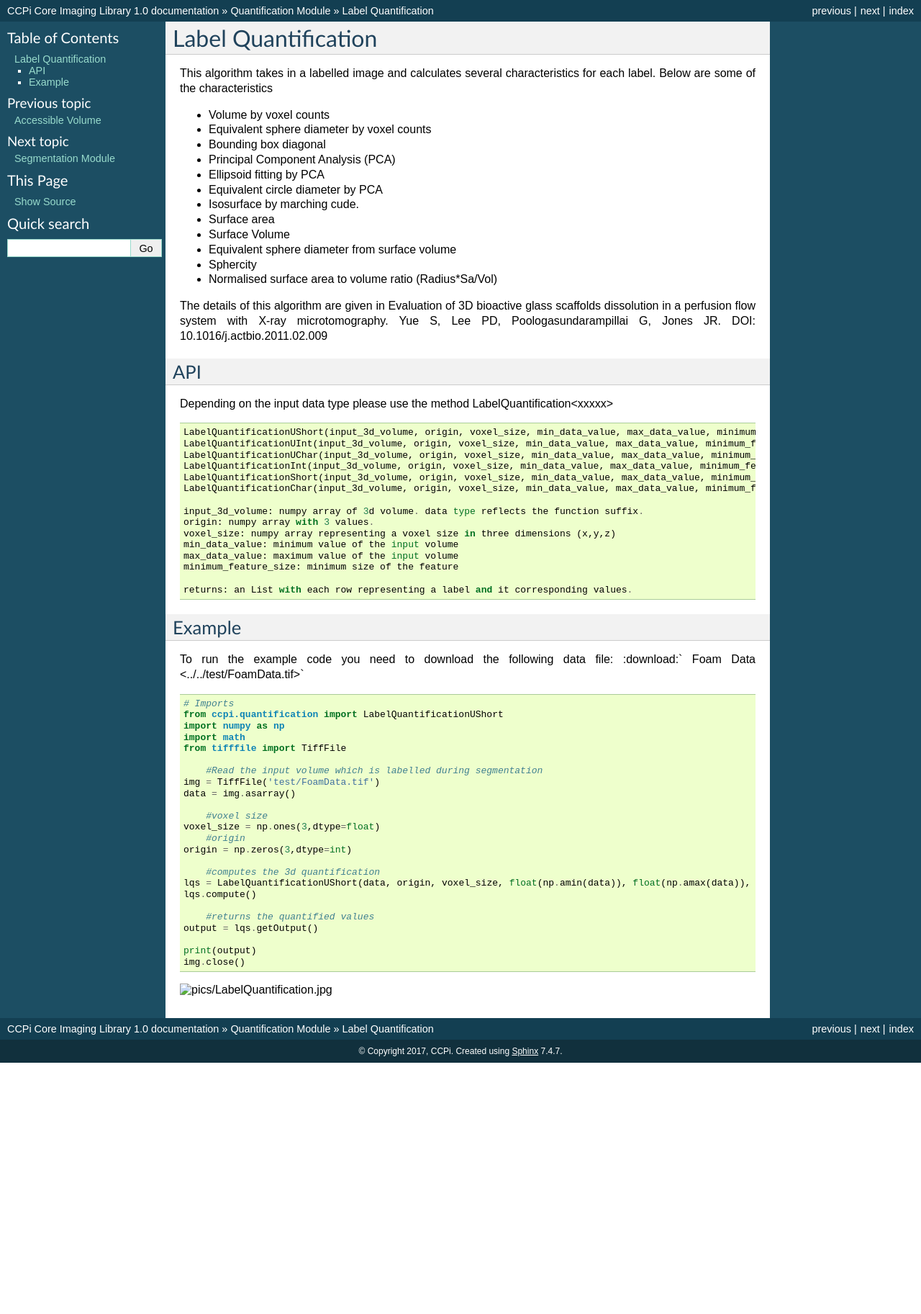
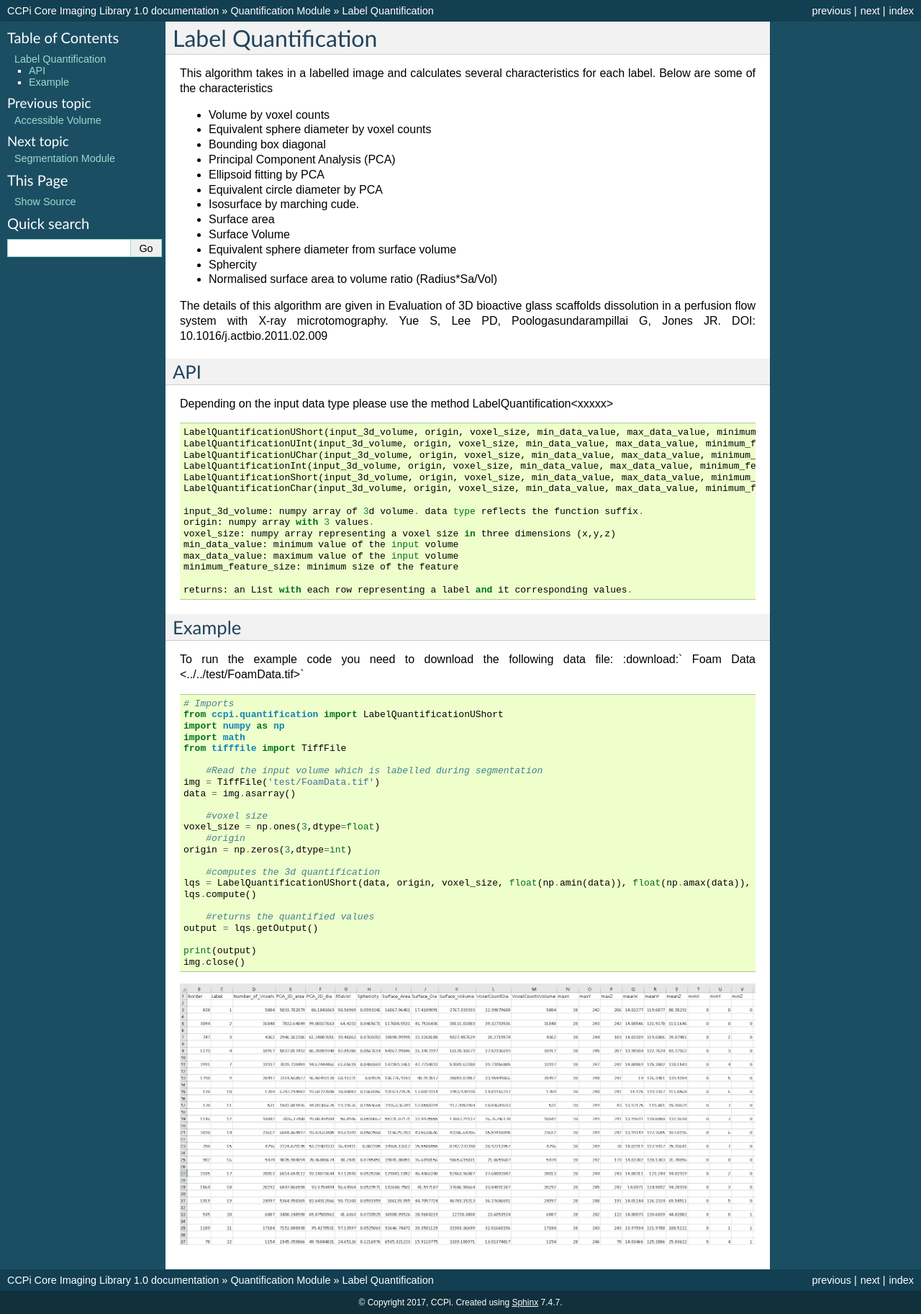
Before and after one commit to vais-ral/CIL-Docs, a Sphinx documentation site: the page built from docs/quantification/LabelQuantification.rst, in a window 1280 px wide. Shown: the whole page at 72% size. Built offline with Sphinx 7.4.7, drawn with Linux system fonts in a browser that asks for light colours; before the commit the page ends 1476 px from its top, so only the background shows below that.

Commit message:
fixed images

```diff
--- a/docs/quantification/AccessibleVolume.rst
+++ b/docs/quantification/AccessibleVolume.rst
@@ -66,4 +66,4 @@ To run the example code you need to download the following files :download:`Inpu
    data.close()
    mask.close()
 
-.. image:: ../pics/AccessibleVolume.jpg
+.. image:: ../../pics/AccessibleVolume.jpg
--- a/docs/quantification/LabelQuantification.rst
+++ b/docs/quantification/LabelQuantification.rst
@@ -73,4 +73,4 @@ To run the example code you need to download the following data file: :download:
     print(output)
     img.close()
 
-.. image:: ../pics/LabelQuantification.jpg
+.. image:: ../../pics/LabelQuantification.jpg
```
